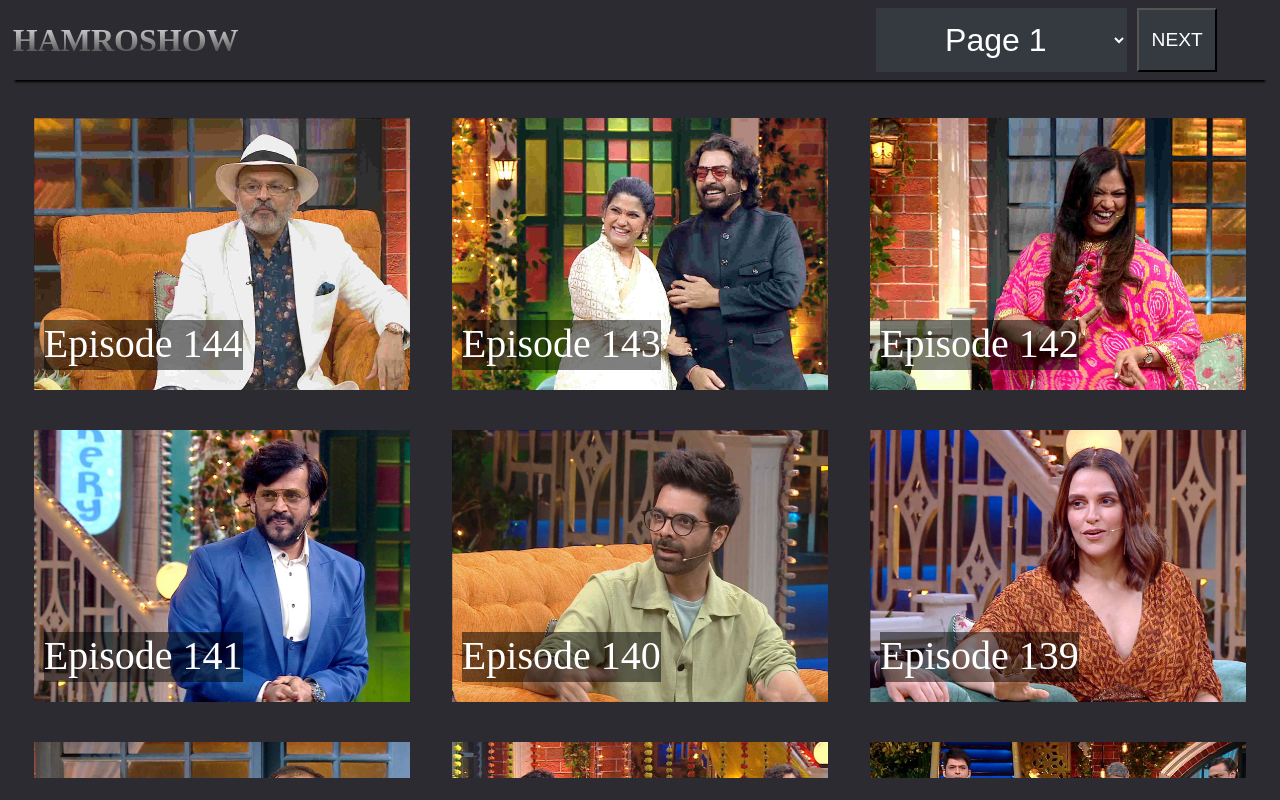
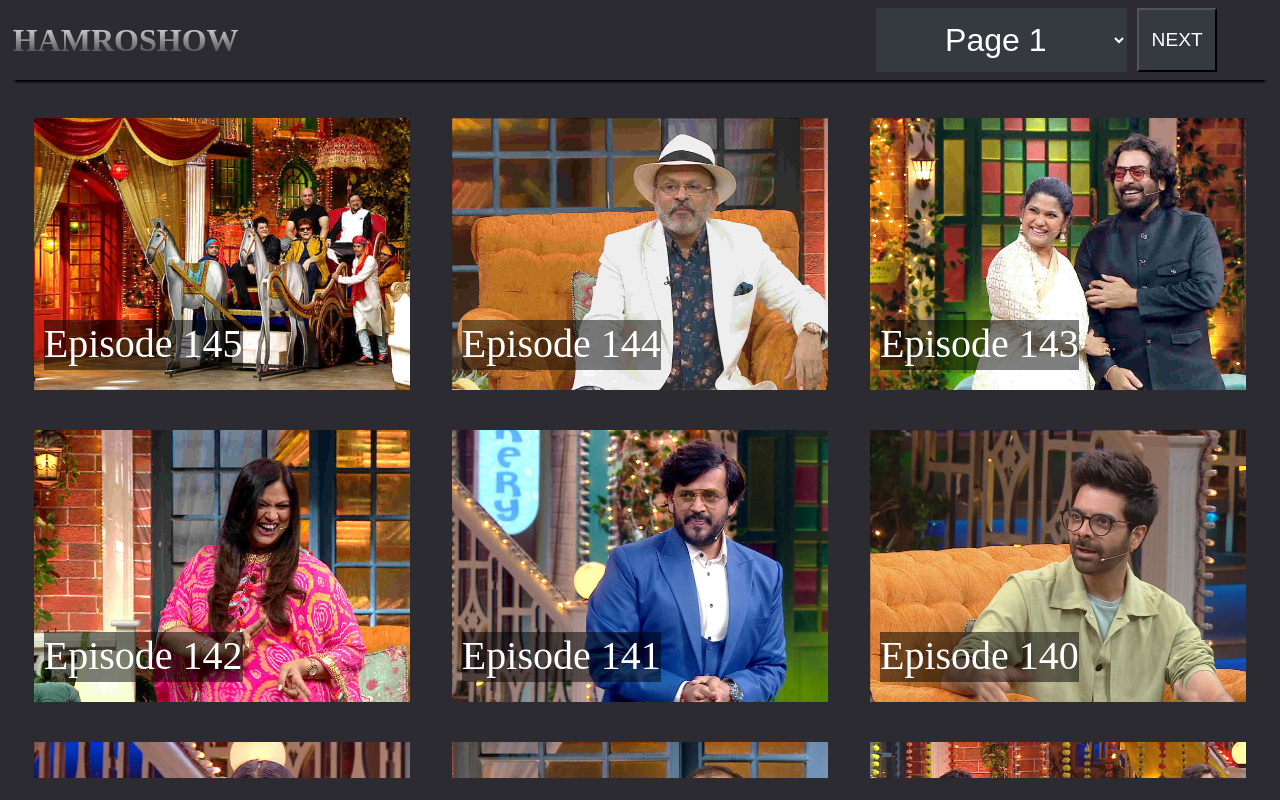
Before and after one commit to ashishkandu-code/codes, a plain HTML site: page index.html in a window 1280 px wide. Drawn offline with nearby package versions, Linux system fonts and the light colour scheme.

Commit message:
ep 145 added

```diff
--- a/index.html
+++ b/index.html
@@ -234,7 +234,11 @@
     <section>
         <div class="main-container">
             <div class="container d1">
-
+                <div class="content">
+                    <a style="background-image: url(thumbnail/145.jpg); background-repeat: no-repeat; background-size: cover;"
+                        href="vlc://https://streaming.sonyliv.com/show_set_thekapilsharmashow_ep145_20200927T091429.mpd"></a>
+                    <div class="episode-no">Episode 145</div>
+                </div>
                 <div class="content">
                     <a style="background-image: url(thumbnail/144.jpg); background-repeat: no-repeat; background-size: cover;"
                         href="vlc://https://streaming.sonyliv.com/show_set_thekapilsharmashow_ep144_20200926T083330.mpd"></a>
```
Also changed, not shown: thumbnail/145.jpg (added).
